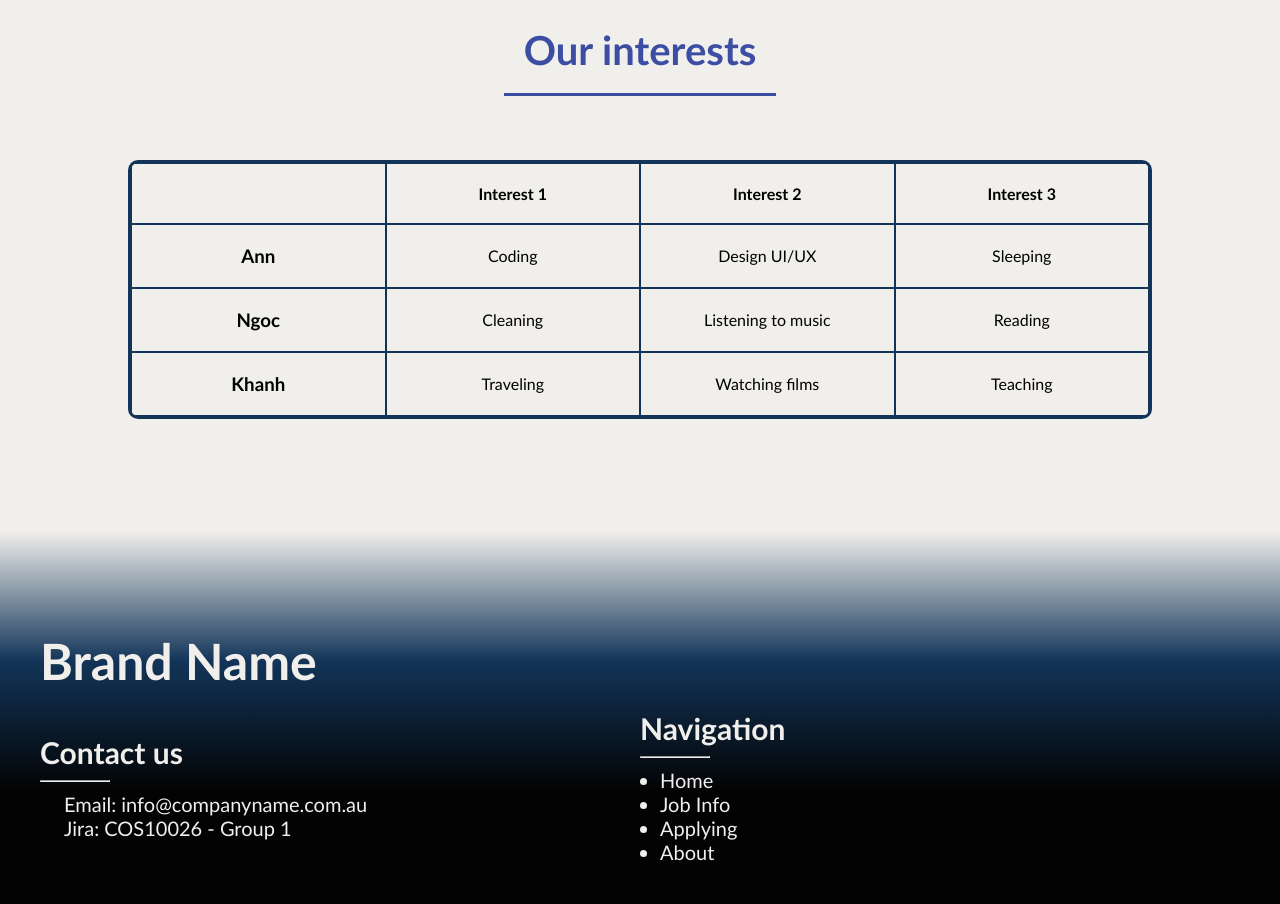
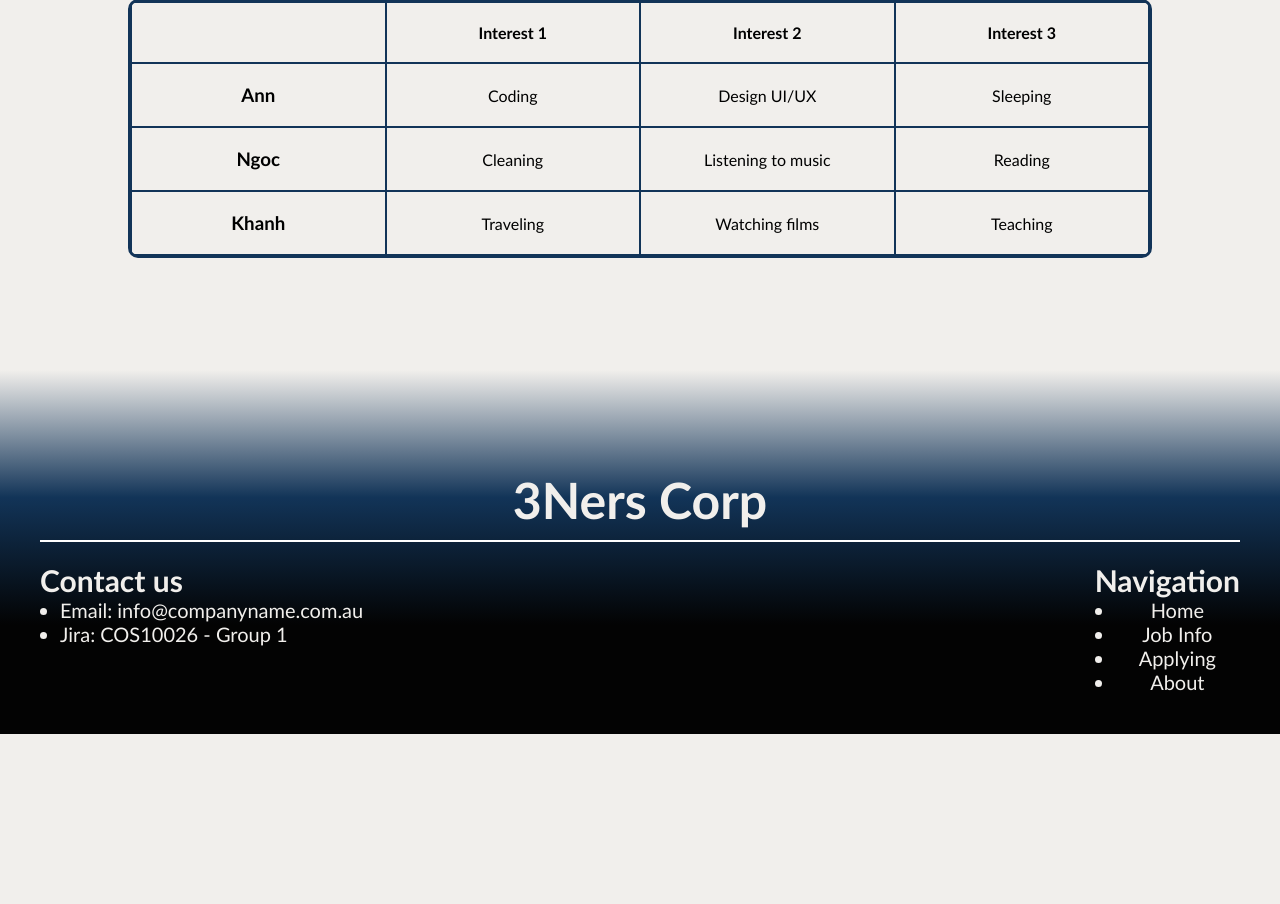
Before and after one commit to AnnNK137/project1, a PHP site: page /project1/about.html in a window 1280 px wide; the page is wider, and only the part inside the window is pictured. Shown: the part 2392-3296 px from the top of that part. After the commit the page ends 3126 px from the top of that part, so only its background shows below. Run offline with PHP 8.4, Linux system fonts and the light colour scheme.

Commit message:
fixed footer

```diff
--- a/project1/about.html
+++ b/project1/about.html
@@ -43,14 +43,13 @@
     </section> <!-- end of herosection -->
 
     <!-- MEMBER DETAILS -->
-    <section class="ap_team ap_section colum flex_center">
+    <section class="ap_desc row flex_center">
         <h2 class="ap_title">About our Team members</h2>
-
-    <section class="ap_desc row flex_center">
         <!-- MEMBER 1 NGUYEENX KHANH AN -->
         <section class="ap_members colum">
             <h2 class="center">NGUYEN KHANH AN</h2>
-        <article class="ap_members_desc colum flex_center">
+        <!-- desc -->
+            <div class="ap_members_desc colum flex_center">
                 <figure>
                 <img src="../images/member_potrait_example.png" alt="member_picture">
                 </figure>
@@ -73,13 +72,13 @@
                     &#8594; See more of Ann's work
                 </a>
                 </section>
-        </article>
-        </section>
+            </div> <!-- end of desc -->
+        </section> <!-- end of member 1 -->
 
         <!-- MEMBER 2 PHAM MINH NGOC -->
         <section class="ap_members colum">
             <h2 class="center">PHAM MINH NGOC</h2>
-        <article class="ap_members_desc colum flex_center">
+            <div class="ap_members_desc colum flex_center">
                 <figure>
                 <img src="../images/member_potrait_example.png" alt="member_picture">
                 </figure>
@@ -101,13 +100,13 @@
                     &#8594; See more of Ngoc's work
                 </a>
                 </section>
-        </article>
+            </div>
         </section>
 
         <!-- MEMBER 3 VUONG THI NGOC KHANH -->
         <section class="ap_members colum">
             <h2 class="center">VUONG THI NGOC KHANH</h2>
-        <article class="ap_members_desc colum flex_center">
+            <div class="ap_members_desc colum flex_center">
                 <figure>
                 <img src="../images/member_potrait_example.png" alt="member_picture">
                 </figure>
@@ -128,9 +127,9 @@
                     &#8594; See more of Khanh's work
                 </a>
                 </section>
-        </article>
+            </div>
         </section>
-    </section>
+
     </section>
 
 
@@ -176,26 +175,25 @@
 
   <!-- FOOTER USE FOR ALL PAGES -->
     <footer>
-        <h2 class="footer_brand_name">Brand Name</h2> <br>
-        <section  class="row flex_center">
-            <div>
+        <h2 class="footer_brand_name center">3Ners Corp</h2>
+        <div class="footer_details">
+            <section class="colum"> <!-- Contact -->
                 <h4 class="footer_title">Contact us</h4>
-                <hr class="footer_line">
-                <p>Email: <a href="#">info@companyname.com.au</a></p>
-                <p>Jira: <a href="https://cos10026-3ners.atlassian.net/jira/software/projects/SCRUM/boards/1">COS10026 - Group 1</a></p>
-            </div>
-
-            <div>
+                <ul>
+                    <li>Email: <a href="#">info@companyname.com.au</a></li>
+                    <li>Jira: <a href="https://cos10026-3ners.atlassian.net/jira/software/projects/SCRUM/boards/1">COS10026 - Group 1</a></li>
+                </ul>
+            </section>
+            <section class="colum"> <!-- navigation -->
                 <h4 class="footer_title">Navigation</h4>
-                <hr class="footer_line">
-                <ul>
+                <ul class="center">
                     <li><a href="index.html">Home</a></li>
                     <li><a href="jobs.html">Job Info</a></li>
                     <li><a href="apply.html">Applying</a></li>
                     <li><a href="about.html">About</a></li>
                 </ul>
+            </section>
         </div>
-        </section>
     </footer>
 </body>
 </html>
--- a/styles/styles.css
+++ b/styles/styles.css
@@ -95,6 +95,10 @@ nav li{
     transform: scale(1.05);
 }
 
+.nav_items {
+    display: flex;
+    gap: 10px;
+}
 
 /* footer for all pages styling */
 footer {
@@ -104,90 +108,20 @@ footer {
     padding-top: 100px;
 }
 
-.footer_brand_name {
-    font-size: 50px;
-}
-
-footer section {
+.footer_details{
     display: flex;
-    justify-content: left;
-}
-
-footer section div {
-    width: 100%;
-}
-
-.footer_title {
-    font-size: 30px;
-}
-
-.footer_line {
-    width: 70px;
-    height: 2px;
-    margin: 0 0 10px;
-    margin-top: 10px;
-    color: var(--light-beige);
-    background-color: var(--light-beige);
-}
-
-footer p {
-    font-size: 20px;
-}
-
-footer ul {
-    padding-left: 20px;
-    font-size: 20px;
-}
-
-footer a {
-    color: var(--light-beige);
-    text-decoration: none;
-}
-footer a:hover{
-    color: var(--dark-beige);
-    text-decoration: underline;
-    text-underline-offset: 3px;
-    transition: all 0.3s ease;
-}
-
-.nav_items {
-    display: flex;
-    gap: 10px;
-}
-
-.nav_items a {
-    text-decoration: none;
-    background-color: var(--light-beige);
-    color: black;
-    padding: 15px;
-    border-radius: 20px;
-    font-weight: bold;
-}
-.nav_items a:hover {
-    background-color: var(--dark-beige);
-    transform: scale(1.05);
-}
-
-
-/* footer for all pages styling */
-footer {
-    background: linear-gradient(#f1efec, #123458 , #030303 70%);
-    color:var(--light-beige);
-    padding: 40px;
-    padding-top: 100px;
+    justify-content: space-between;
+    margin-top: 20px;
 }
 
 .footer_brand_name {
     font-size: 50px;
+    padding-bottom: 10px;
+    border-bottom: 2px solid white;
 }
 
-footer section {
-    display: flex;
-    justify-content: left;
-}
-
-footer section div {
-    width: 100%;
+.footer_brand_name {
+    font-size: 50px;
 }
 
 .footer_title {
```
Also changed, not shown: project1/apply.html (+24 -0 lines), project1/index.html (+12 -13 lines). Lines whose indentation alone changed are shown as unchanged.
